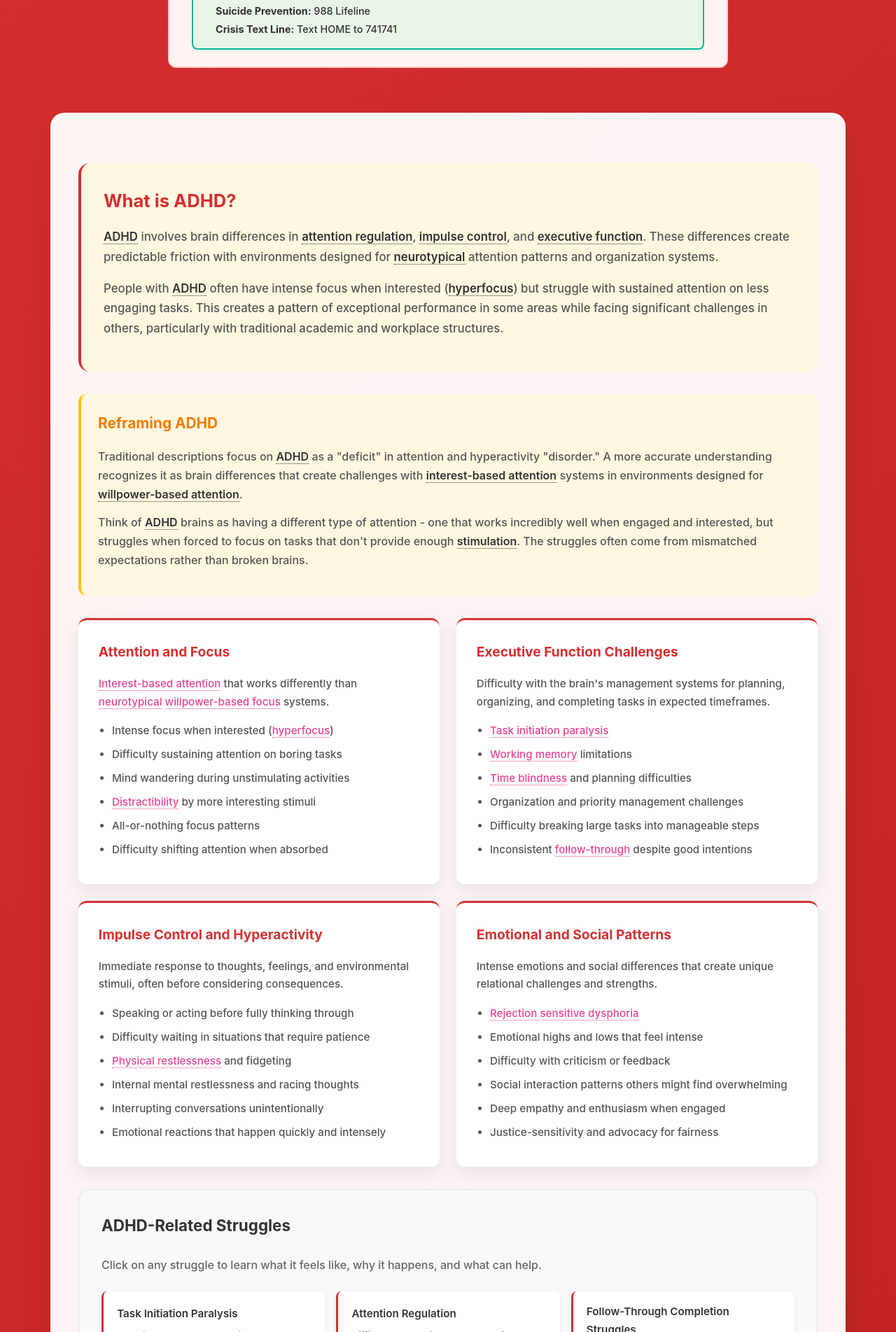
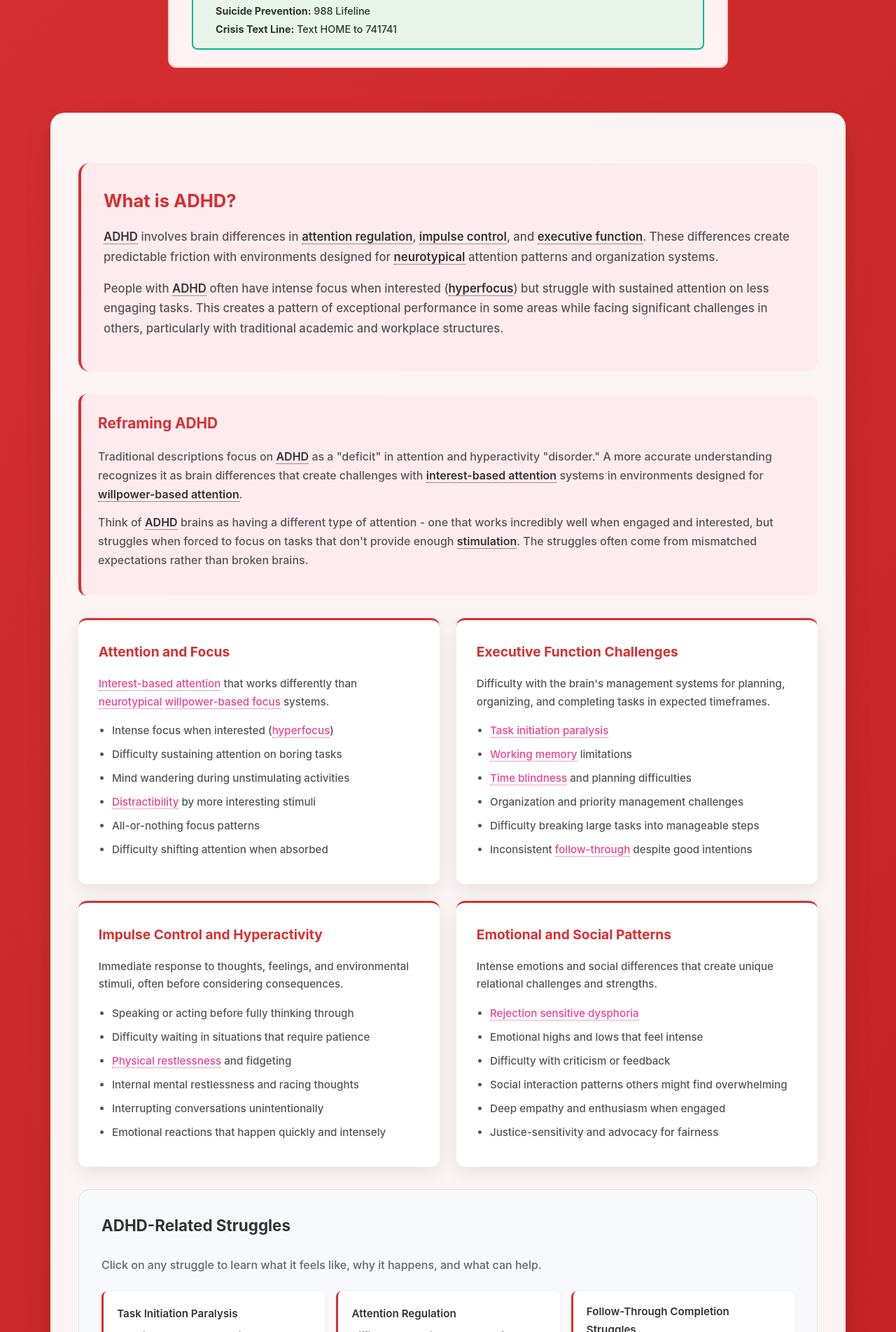
Before and after one commit to neurodivergent-survival-guide/neurodivergent-survival-guide, a Jekyll site: the page built from conditions/adhd.html, in a window 1280 px wide. Shown: the part 470-2373 px from the top of the page at 70% size. Built offline with Jekyll 4.4.1, drawn with Linux system fonts in a browser that asks for light colours.

Commit message:
Update adhd.html

```diff
--- a/conditions/adhd.html
+++ b/conditions/adhd.html
@@ -80,7 +80,7 @@
     }
 
     .condition-intro {
-        background: #fff8e1;
+        background: #ffebee;
         padding: 2rem;
         border-radius: 16px;
         margin: 2rem 0;
@@ -100,15 +100,15 @@
     }
 
     .reframe-box {
-        background: #fff8e1;
+        background: #ffebee;
         padding: 1.5rem;
         border-radius: 12px;
         margin: 2rem 0;
-        border-left: 4px solid #ffc107;
+        border-left: 4px solid #d63031;
     }
 
     .reframe-box h3 {
-        color: #f57c00;
+        color: #d63031;
         margin-bottom: 1rem;
         font-size: 1.3rem;
     }
@@ -217,6 +217,10 @@
         font-weight: 600;
         margin-bottom: 0.5rem;
         font-size: 0.95rem;
+        display: flex;
+        align-items: center;
+        flex-wrap: wrap;
+        gap: 0.5rem;
     }
 
     .struggle-description {
@@ -237,15 +241,15 @@
     }
 
     .cross-cutting-section {
-        background: #f0f8ff;
+        background: #ffebee;
         padding: 1.5rem;
         border-radius: 12px;
         margin: 1.5rem 0;
-        border-left: 4px solid #74b9ff;
+        border-left: 4px solid #d63031;
     }
 
     .cross-cutting-section h4 {
-        color: #74b9ff;
+        color: #d63031;
         margin-bottom: 1rem;
         font-size: 1.1rem;
     }
@@ -257,7 +261,7 @@
     }
 
     .cross-cutting-link {
-        background: #74b9ff;
+        background: #b71c1c;
         color: white;
         padding: 0.5rem 1rem;
         border-radius: 8px;
@@ -270,33 +274,37 @@
     }
 
     .cross-cutting-link:hover {
-        background: #0984e3;
+        background: #8b0000;
         color: white;
         text-decoration: none;
         transform: translateY(-1px);
     }
 
     .co-occurring {
-        background: #fff3e0;
+        background: #ffebee;
         padding: 1.5rem;
         border-radius: 12px;
         margin: 2rem 0;
-        border-left: 4px solid #ff9800;
+        border-left: 4px solid #d63031;
     }
 
     .co-occurring h3 {
-        color: #f57c00;
+        color: #d63031;
         margin-bottom: 1rem;
         font-size: 1.3rem;
     }
 
     /* Support Resources */
     .support-resources {
+        background: #ffebee;
+        padding: 2rem;
+        border-radius: 16px;
         margin: 2rem 0;
+        border-left: 4px solid #d63031;
     }
 
     .support-resources h3 {
-        color: #333;
+        color: #d63031;
         margin-bottom: 1rem;
         font-size: 1.5rem;
     }
@@ -389,7 +397,9 @@
     /* Bold black jargon for colored backgrounds */
     .condition-intro .jargon,
     .reframe-box .jargon,
-    .co-occurring .jargon {
+    .co-occurring .jargon,
+    .support-resources .jargon,
+    .cross-cutting-section .jargon {
         color: #333;
         font-weight: 600;
         border-bottom-color: #333;
```
